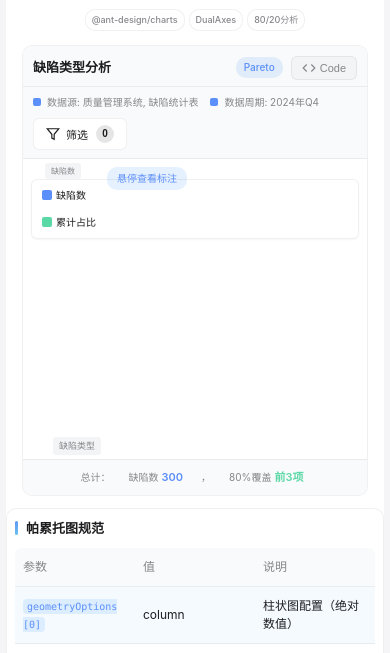
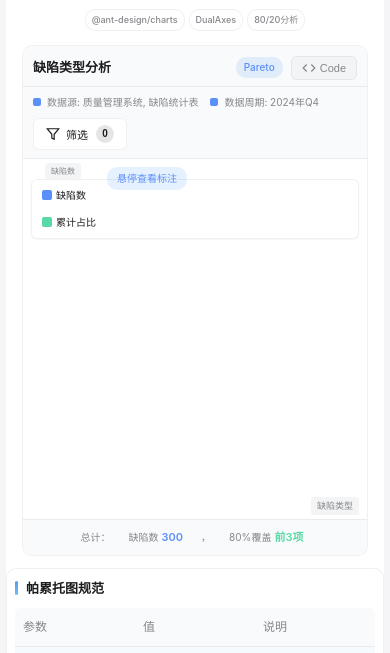
Before and after one commit to mm1025048717-hash/chart-spec, a website: page 13-pareto/index.html in a window 390 px wide. Shown: the part 152-805 px from the top of the page. Drawn offline with Linux system fonts and the light colour scheme; a script that the page names is missing.

Commit message:
优化帕累托图：增大尺寸并整理单位标签位置
- 图表尺寸：从md改为lg，增大图表显示
- Y轴单位标签：保持在左上角（top: 6px, left: 28px）
- X轴单位标签：移动到右下角（bottom: 6px, right: 12px）
- 移除重复的%标签，整理布局
- 移动端也相应调整X轴标签位置

```diff
--- a/13-pareto/index.html
+++ b/13-pareto/index.html
@@ -120,9 +120,10 @@
                 <div class="filter-summary" id="filterSummary"></div>
             </div>
         </div>
-        <div class="chart-body md">
+        <div class="chart-body lg">
+            <!-- Y轴单位标签 - 左上角 -->
             <div class="axis-unit y-left">缺陷数</div>
-            <div class="axis-unit y-left" style="top: 30px;">%</div>
+            <!-- 图例统一在右侧对齐，不遮挡图表 -->
             <div class="custom-legend">
                 <div class="legend-item">
                     <span class="legend-icon-square" style="background: #5B8FF9;"></span>
@@ -133,6 +134,7 @@
                     <span class="legend-text">累计占比</span>
                 </div>
             </div>
+            <!-- X轴字段标签 - 右下角 -->
             <div class="x-field-label">缺陷类型</div>
             <div id="chart-basic" style="width: 100%; height: 100%;"></div>
             <div class="hover-hint">悬停查看标注</div>
@@ -291,7 +293,7 @@ const fontSize = mobile ? 10 : 10;
 const lineWidth = mobile ? 2 : 2;
 const pointSize = mobile ? 4 : 4;
 const borderRadius = mobile ? 4 : 4;
-const basePadding = mobile ? [30, 35, 40, 35] : [40, 50, 50, 50];
+const basePadding = mobile ? [30, 35, 40, 35] : [40, 50, 50, 50]; // 双Y轴需要左右padding更大
 
 const rawData = [
     { type: '界面缺陷', value: 120 },
--- a/common.css
+++ b/common.css
@@ -1765,12 +1765,12 @@ a:hover {
     z-index: 5; /* 降低z-index，避免遮挡图表 */
 }
 
-/* X轴字段标签 - 应该在X轴标签的右侧，左上角位置 */
+/* X轴字段标签 - 应该在X轴右下角位置 */
 .x-field-label {
     position: absolute;
     bottom: 6px; /* X轴底部位置 */
-    left: 35px; /* X轴标签右侧，根据padding[3]=20px，X轴标签从约25px开始，标签在右侧约35px */
-    right: auto;
+    right: 12px; /* X轴右下角位置 */
+    left: auto;
     background: var(--gray-100);
     color: var(--text-secondary);
     font-size: 9px;
@@ -2084,7 +2084,8 @@ a:hover {
 
     /* X轴字段标签 - 移动端位置 */
     .x-field-label {
-        left: 30px; /* 移动端：X轴标签右侧 */
+        right: 8px; /* 移动端：X轴右下角 */
+        left: auto;
         bottom: 4px;
     }
 
```
